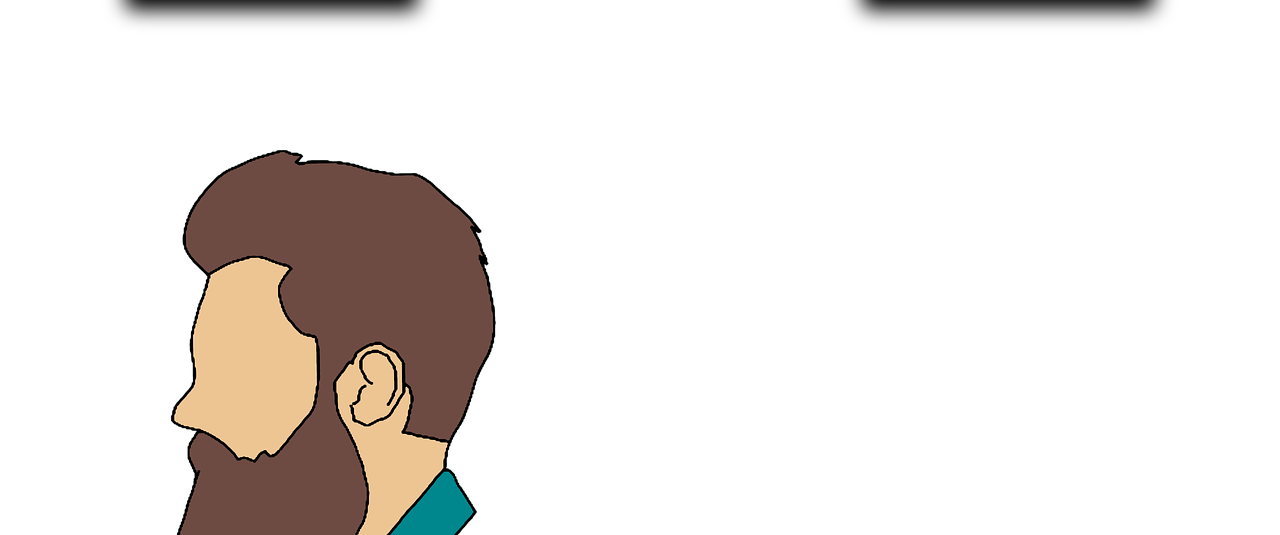
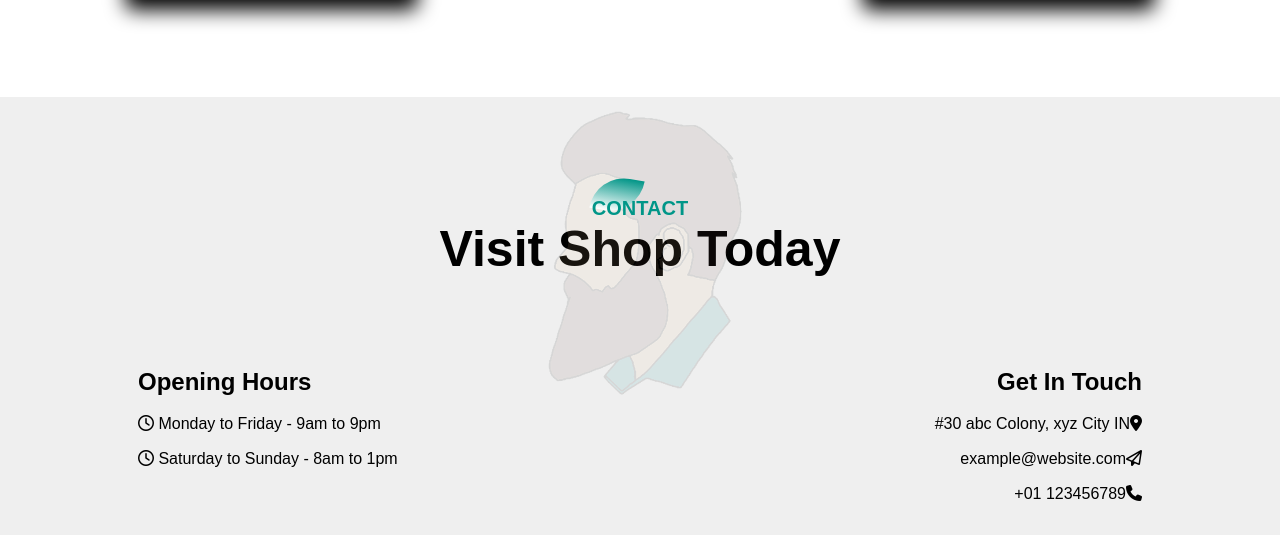
Before and after one commit to rashimarasangi/BarberShop, a plain HTML site: page index.html in a window 1280 px wide. Shown: the part 4394-4929 px from the top of the page. Drawn offline with Linux system fonts and the light colour scheme.

Commit message:
footer is added

```diff
--- a/style.css
+++ b/style.css
@@ -365,3 +365,62 @@ hr {
         flex-basis: 100%;
     }
 }
+/*----footer----*/
+
+#footer{
+    padding: 100px 0 20px;
+    background: #efefef;
+    position: relative;
+
+}
+.footer-row{
+    width: 80%;
+    margin: 0 auto;
+    display: flex;
+    justify-content: space-between;
+    flex-wrap: wrap;
+
+}
+.footer-left,.footer-right{
+    flex-basis: 45%;
+    padding: 10px;
+    margin-bottom: 20px;
+}
+.footer-right {
+    text-align: right;
+}
+.footer-row h1 {
+    margin: 10px 0;
+}
+.footer-row p {
+    line-height: 35px;
+}
+.footer-left .fa ,.footer-right .fa {
+    font-size: 20px;
+    color: #009688;
+    margin: 10px;
+
+}
+.footer-img {
+    max-width: 370px;
+    opacity: 0.1;
+    position: absolute;
+    left: 50%;
+    top: 35%;
+    transform: translate(-50%,-50%);
+}
+.social-links {
+    text-align: center;
+}
+.social-links .fa {
+    height: 40px;
+    width: 40px;
+    font-size: 20px;
+    line-height: 40px;
+    border: 1px solid #009688;
+    margin: 40px 5px 0;
+    color: #009688;
+    cursor: pointer;
+
+
+}
```
